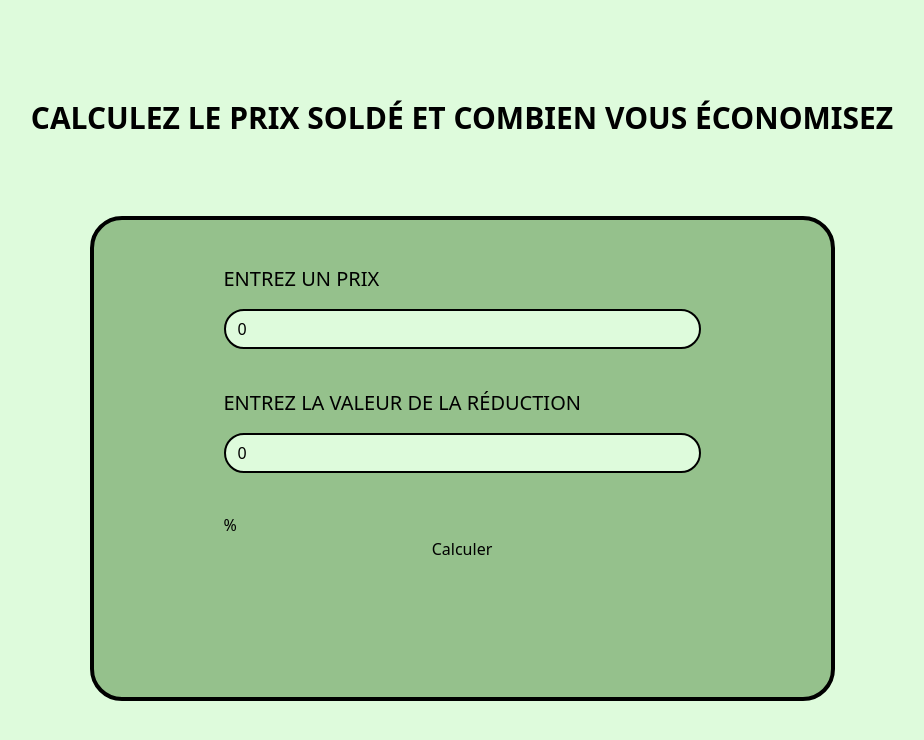
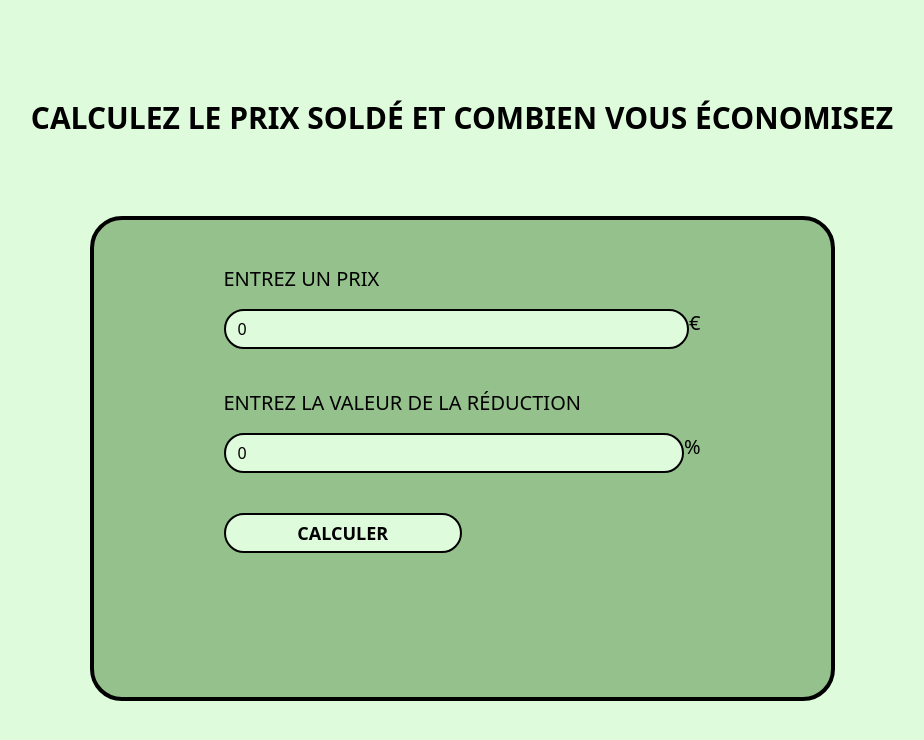
Before and after one commit to Ridaelko/sales, a React (Vite) app: page / in a window 1280 px wide. Shown: the top 740 px of the page, without its empty margins (178-1102 px from the left). Built offline with nearby package versions, Linux system fonts and the light colour scheme.

Commit message:
add paragraph to input € and %

```diff
--- a/src/App.tsx
+++ b/src/App.tsx
@@ -17,7 +17,7 @@ const App = () => {
   return (
     <>
       <div className="bg-[#DEFBDC] h-screen flex flex-col justify-center items-center">
-        <h1 className="  uppercase text-3xl font-extrabold">
+        <h1 className="uppercase text-3xl font-extrabold">
           Calculez le prix soldé et combien vous économisez
         </h1>
         <div className="bg-[#95C18C] border-4 rounded-4xl w-[745px] h-[485px] mt-20 ">
@@ -31,8 +31,9 @@ const App = () => {
             >
               Entrez un prix
             </label>
+            <div className="flex">
               <input
-              className="bg-[#DEFBDC] border-2 rounded-4xl h-10 mb-10 pl-3"
+                className="bg-[#DEFBDC] border-2 rounded-4xl h-10 mb-10 pl-3 w-full"
                 type="number"
                 id="price"
                 value={price}
@@ -41,14 +42,17 @@ const App = () => {
                   setSubmitted(false);
                 }}
               />
+              <p className="text-xl">€</p>
+            </div>
             <label
               htmlFor="sales"
               className="uppercase text-xl font-medium mb-4"
             >
               Entrez la valeur de la réduction
             </label>
+            <div className="flex">
               <input
-              className="bg-[#DEFBDC] border-2 rounded-4xl h-10 mb-10 pl-3"
+                className="bg-[#DEFBDC] border-2 rounded-4xl h-10 mb-10 pl-3 w-full"
                 type="number"
                 id="sales"
                 value={sales}
@@ -56,7 +60,14 @@ const App = () => {
                   setSales(parseFloat(e.target.value));
                 }}
               />
-            %<button type="submit">Calculer</button>
+              <p className="text-xl">%</p>
+            </div>
+            <button
+              type="submit"
+              className="uppercase border-2 rounded-4xl h-10 bg-[#DEFBDC] font-bold text-lg w-1/2  justify-items-center"
+            >
+              Calculer
+            </button>
           </form>
 
           {submitted && (
```
Lines whose indentation alone changed are shown as unchanged.
